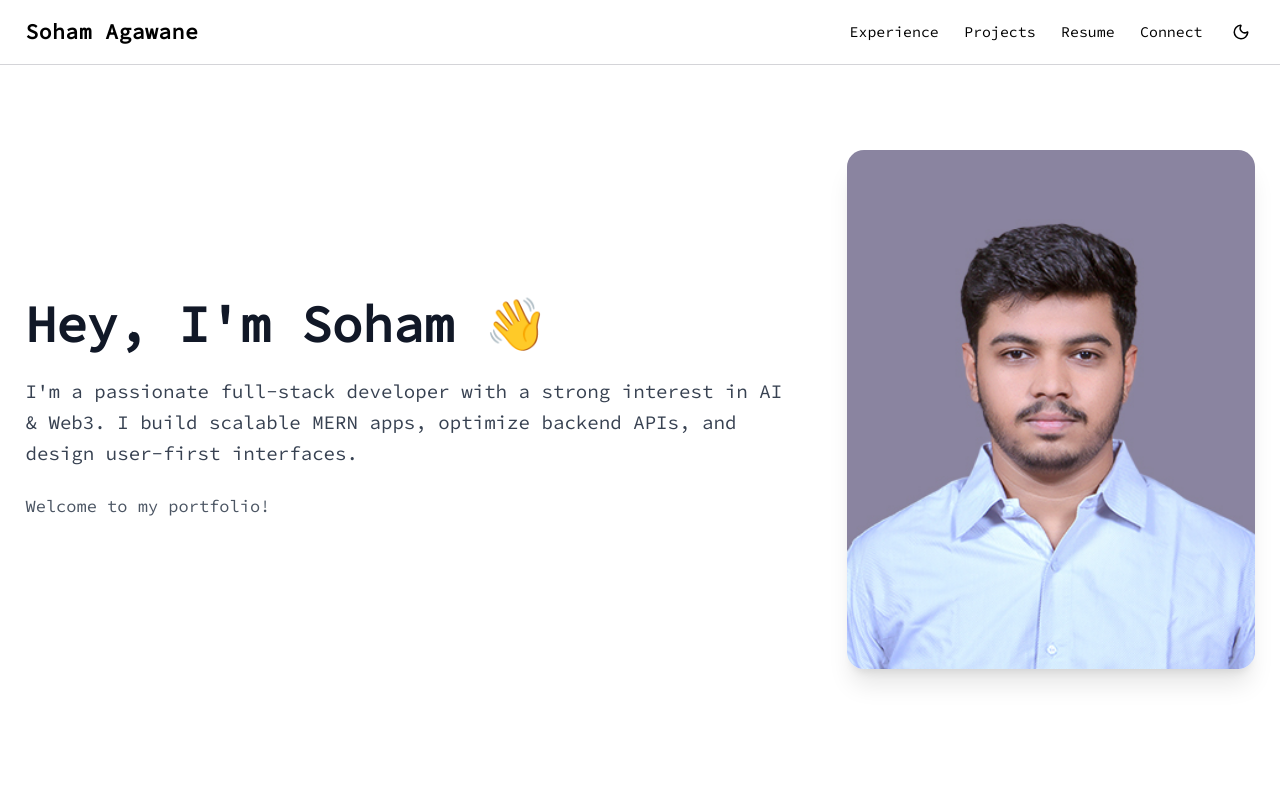
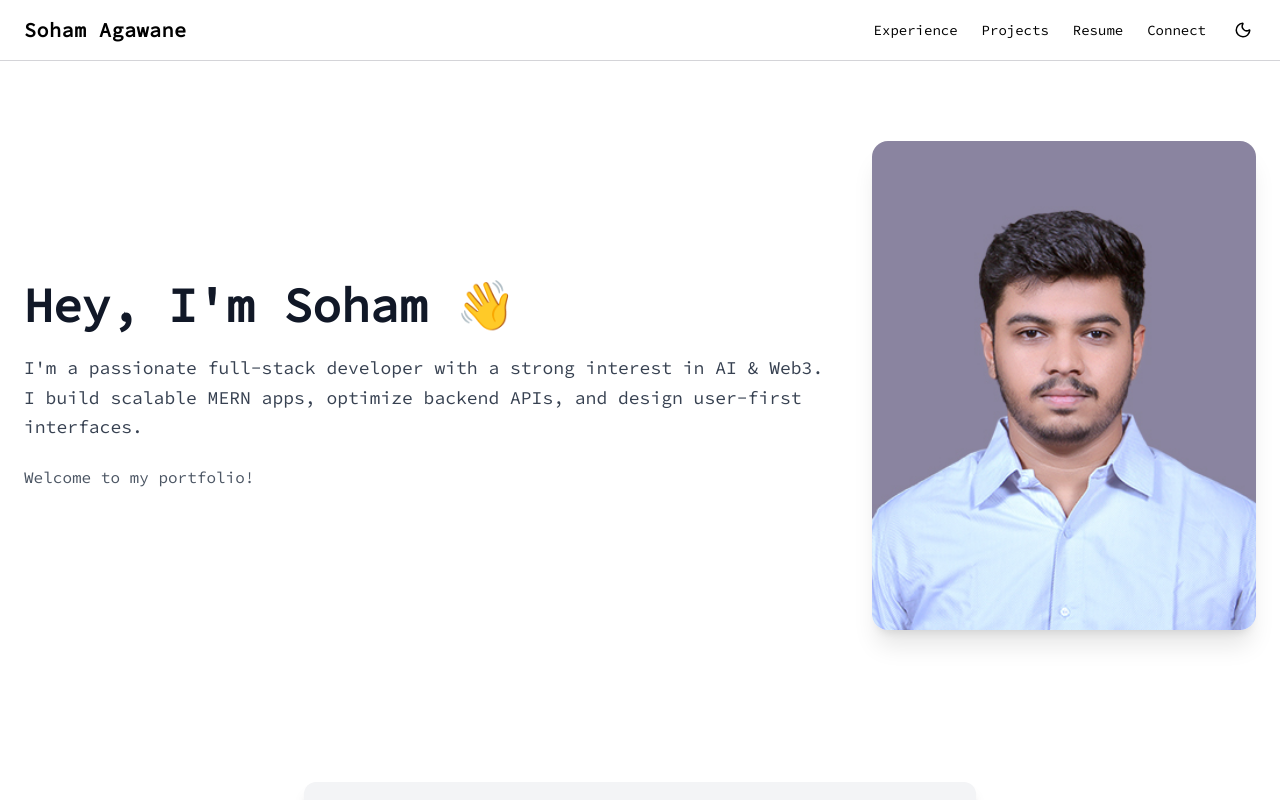
Before and after one commit to SohamAgawane/Portfolio, a React (Create React App) app: page / in a window 1280 px wide. Shown: the top 800 px of the page. Built offline with nearby package versions, Linux system fonts and the light colour scheme.

Commit message:
Fix: Tailwind config for fonts and dark mode

```diff
--- a/public/index.html
+++ b/public/index.html
@@ -3,7 +3,10 @@
   <head>
     <meta charset="utf-8" />
     <link rel="icon" href="%PUBLIC_URL%/favicon.ico" />
-    <meta name="viewport" content="width=device-width, initial-scale=1" />
+
+    <!-- Viewport Meta Tag -->
+    <meta name="viewport" content="width=device-width, initial-scale=1, maximum-scale=1, user-scalable=no" />
+
     <meta name="theme-color" content="#000000" />
     <meta
       name="description"
@@ -11,34 +14,12 @@
     />
     <link href="https://fonts.googleapis.com/css2?family=Source+Code+Pro&display=swap" rel="stylesheet">
     <link rel="apple-touch-icon" href="%PUBLIC_URL%/logo192.png" />
-    <!--
-      manifest.json provides metadata used when your web app is installed on a
-      user's mobile device or desktop. See https://developers.google.com/web/fundamentals/web-app-manifest/
-    -->
+    <!-- Manifest for PWA -->
     <link rel="manifest" href="%PUBLIC_URL%/manifest.json" />
-    <!--
-      Notice the use of %PUBLIC_URL% in the tags above.
-      It will be replaced with the URL of the `public` folder during the build.
-      Only files inside the `public` folder can be referenced from the HTML.
-
-      Unlike "/favicon.ico" or "favicon.ico", "%PUBLIC_URL%/favicon.ico" will
-      work correctly both with client-side routing and a non-root public URL.
-      Learn how to configure a non-root public URL by running `npm run build`.
-    -->
     <title>Portfolio</title>
   </head>
   <body>
     <noscript>You need to enable JavaScript to run this app.</noscript>
     <div id="root"></div>
-    <!--
-      This HTML file is a template.
-      If you open it directly in the browser, you will see an empty page.
-
-      You can add webfonts, meta tags, or analytics to this file.
-      The build step will place the bundled scripts into the <body> tag.
-
-      To begin the development, run `npm start` or `yarn start`.
-      To create a production bundle, use `npm run build` or `yarn build`.
-    -->
   </body>
 </html>
--- a/src/index.css
+++ b/src/index.css
@@ -3,7 +3,13 @@
 @tailwind utilities;
 
 html {
-    font-size: 17px;
+    font-size: 16px;
+}
+
+@media (max-width: 640px) {
+  html {
+      font-size: 14px; /* Smaller font for mobile */
+  }
 }
 
 body {
```
